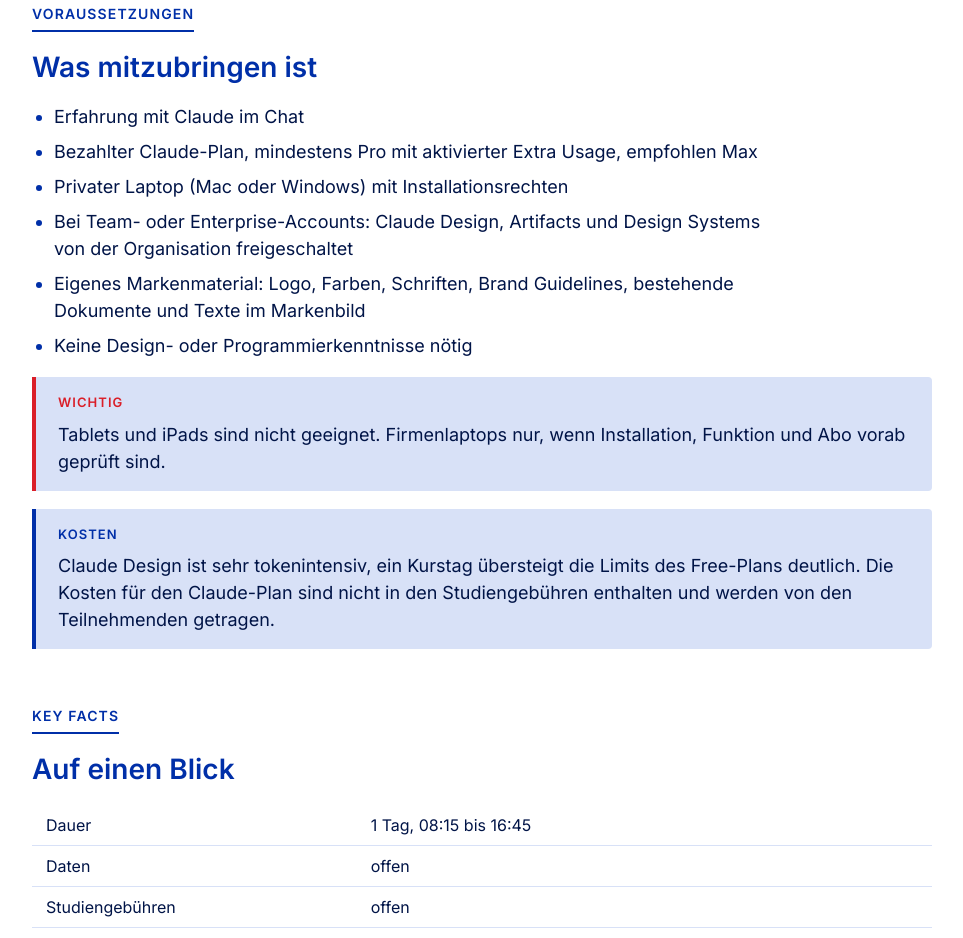
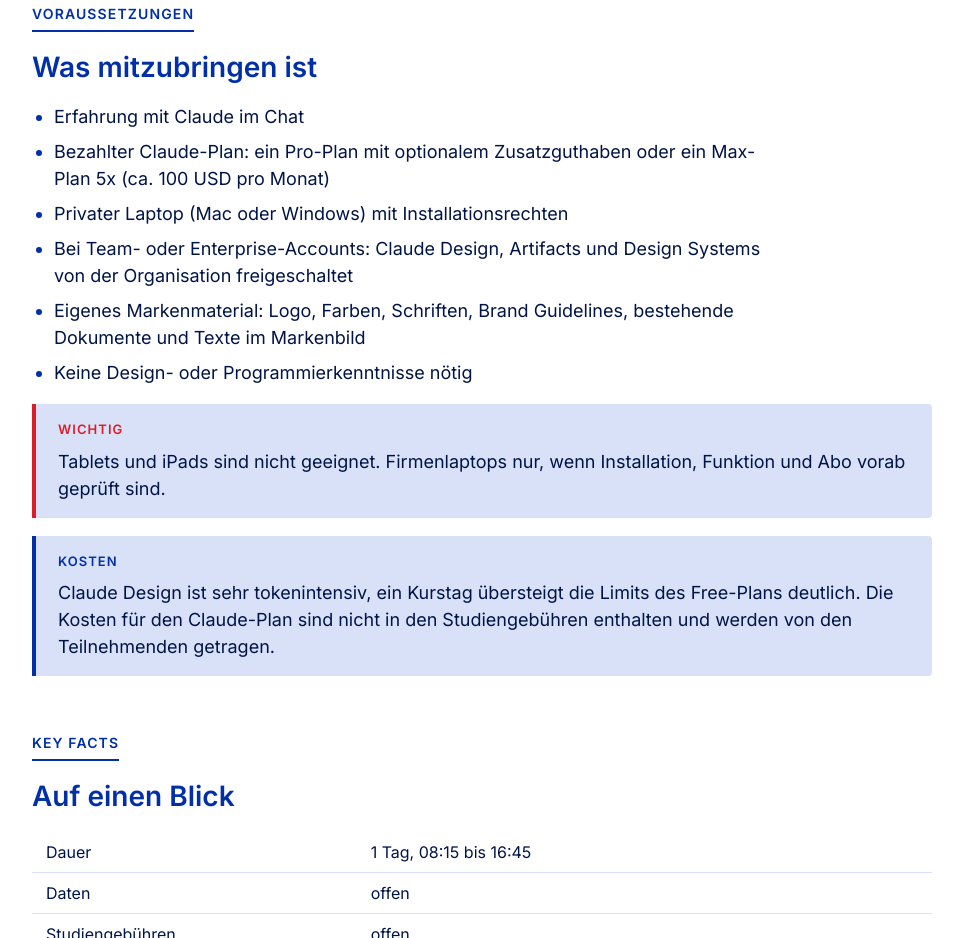
Before and after one commit to ralphhutter/ralphhutter.github.io, a plain HTML site: page claude-design/index.html in a window 1280 px wide. Shown: the part 2688-3626 px from the top of the page, without its empty margins (158-1121 px from the left). Drawn offline with Linux system fonts and the light colour scheme.

Commit message:
docs(claude-design): plan cost wording
Co-Authored-By: Claude Opus 5.5 <noreply@anthropic.com>
Claude-Session: https://claude.ai/code/session_01XfRbAF8C91LLVdPbUkUuDi

```diff
--- a/claude-design/index.html
+++ b/claude-design/index.html
@@ -236,7 +236,7 @@
     <h2>Was mitzubringen ist</h2>
     <ul>
       <li>Erfahrung mit Claude im Chat</li>
-      <li>Bezahlter Claude-Plan, mindestens Pro mit aktivierter Extra Usage, empfohlen Max</li>
+      <li>Bezahlter Claude-Plan: ein Pro-Plan mit optionalem Zusatzguthaben oder ein Max-Plan 5x (ca. 100 USD pro Monat)</li>
       <li>Privater Laptop (Mac oder Windows) mit Installationsrechten</li>
       <li>Bei Team- oder Enterprise-Accounts: Claude Design, Artifacts und Design Systems von der Organisation freigeschaltet</li>
       <li>Eigenes Markenmaterial: Logo, Farben, Schriften, Brand Guidelines, bestehende Dokumente und Texte im Markenbild</li>
```
